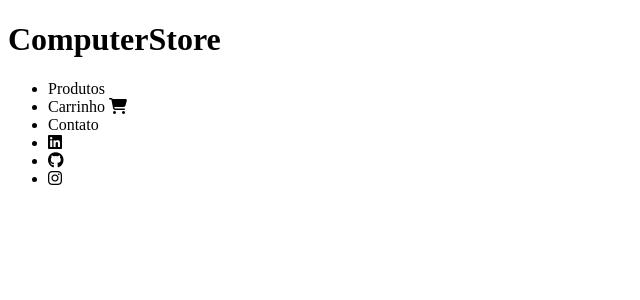
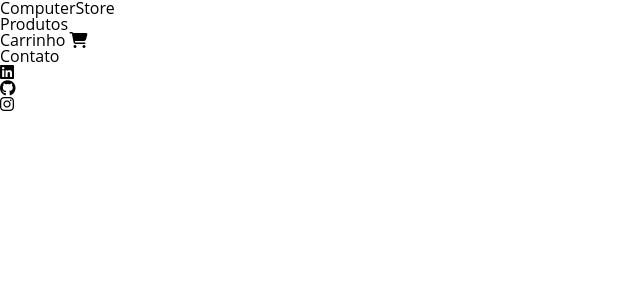
Before and after one commit to GabrielCFigueiredo/computer-store-angular, an Angular app: page / in a window 1280 px wide. Shown: the top 300 px of the page, without its empty margins (0-640 px from the left). Built offline with nearby package versions, Linux system fonts and the light colour scheme.

Commit message:
setting css general styles

```diff
--- a/src/styles.css
+++ b/src/styles.css
@@ -1 +1,56 @@
 /* You can add global styles to this file, and also import other style files */
+
+html,body,div,span,applet,object,iframe,
+h1,h2,h3,h4,h5,h6,p,blockquote,pre,a,abbr,
+acronym,address,big,cite,code,del,dfn,em,
+img,ins,kbd,q,s,samp,small,strike,strong,
+sub,tt,var,b,u,i,center,dl,dt,dd,ol,ul,li,
+fieldset,form,label,legend,table,caption,
+tbody,tfoot,thead,tr,th,td,article,aside,
+canvas,details,embed,figure,figcaption,footer,
+header,hgroup,menu,nav,output,ruby,section,
+summary,time,mark,audio,video {
+    margin: 0;
+    padding:0;
+    font-size: 100%;
+    font: inherit;
+    vertical-align: baseline;
+}
+
+article,aside,details,figcaption,figure,
+footer,header,hgroup,menu,nav,section {
+    display: block;
+}
+
+body {
+    line-height: 1;
+    font-family: "Open Sans", Helvetica, Arial, "sans-serif";
+}
+
+ol,ul {
+    list-style: none;
+}
+
+blockquote,q {
+    quotes: none;
+}
+
+blockquote:before, blockquote:after,
+q:before, q:after {
+    content: "";
+    content: none;
+}
+
+table {
+    border-collapse: collapse;
+    border-spacing: 0;
+}
+
+:root {
+    --orange: #ff7000;
+    --blue: #004a76;
+    --dark-blue: #002d47;
+    --gray: rgba(88, 89, 91, 1);
+    --light-gray: rgba(232, 232, 232, 1);
+    light-gray-2: rgb(247, 247, 247);
+}
```
